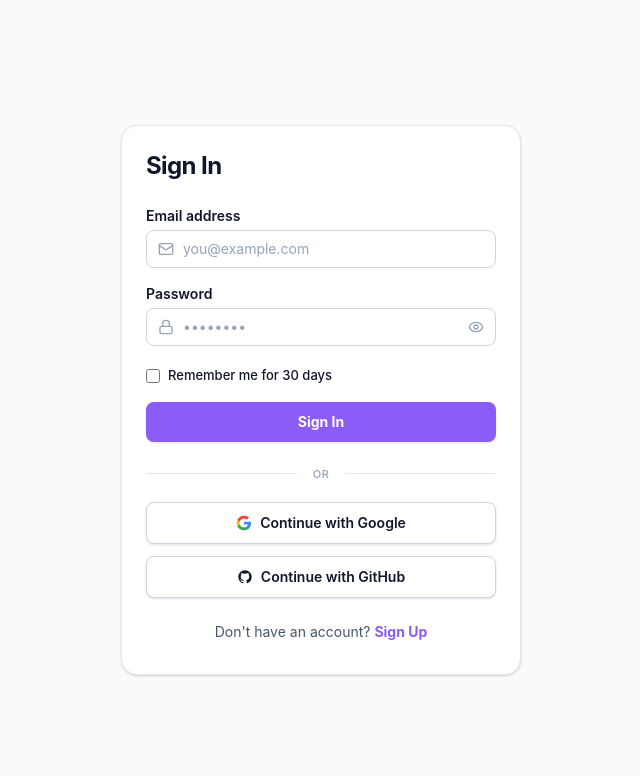
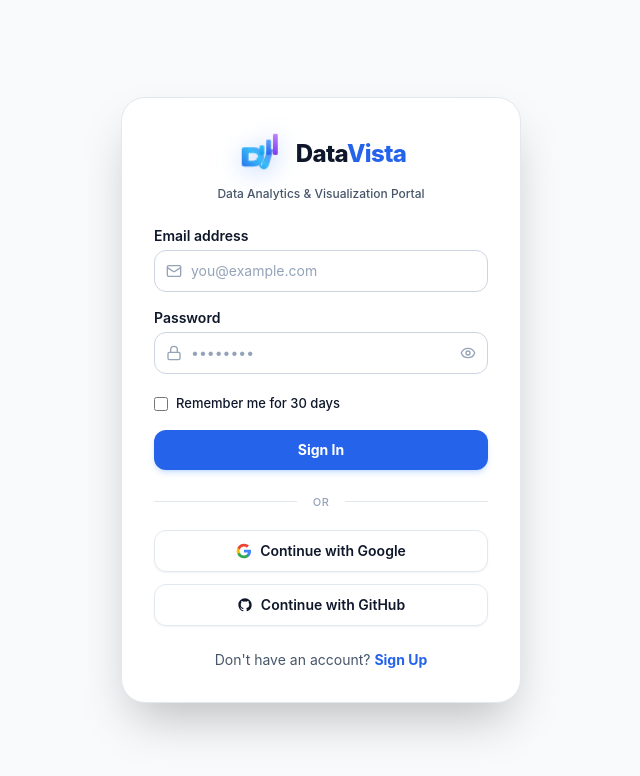
Before and after one commit to tanaydas-mopo/DataVista, a React (Vite) app: page /login in a window 1280 px wide. Shown: the top 776 px of the page, without its empty margins (319-959 px from the left). Built offline with nearby package versions, Linux system fonts and the light colour scheme; no server answers.

Commit message:
Replace old logo with new animated Dynamic DV Data Peak Logo mark across Sidebar, AppShell, UploadDataset, and Login screen

```diff
--- /dev/null
+++ b/src/components/ui/DataVistaLogo.tsx
@@ -0,0 +1,145 @@
+interface DataVistaLogoProps {
+  size?: "sm" | "md" | "lg" | "xl";
+  showText?: boolean;
+  animate?: boolean;
+  className?: string;
+}
+
+export function DataVistaLogo({
+  size = "md",
+  showText = true,
+  animate = true,
+  className = "",
+}: DataVistaLogoProps) {
+  // Dimension map
+  const sizeMap = {
+    sm: { icon: 28, font: "text-lg", gap: "gap-2" },
+    md: { icon: 36, font: "text-xl", gap: "gap-2.5" },
+    lg: { icon: 48, font: "text-2xl", gap: "gap-3" },
+    xl: { icon: 64, font: "text-4xl", gap: "gap-4" },
+  };
+
+  const currentSize = sizeMap[size];
+
+  return (
+    <div className={`inline-flex items-center ${currentSize.gap} ${className}`}>
+      {/* Dynamic DV Data Peak Animated SVG Icon */}
+      <svg
+        width={currentSize.icon}
+        height={currentSize.icon}
+        viewBox="0 0 100 100"
+        fill="none"
+        xmlns="http://www.w3.org/2000/svg"
+        className="shrink-0 drop-shadow-[0_4px_12px_rgba(59,130,246,0.35)]"
+      >
+        <defs>
+          {/* Main DV Gradient */}
+          <linearGradient id="dvBlueCyanGrad" x1="10" y1="90" x2="80" y2="20" gradientUnits="userSpaceOnUse">
+            <stop offset="0%" stopColor="#2563EB" />
+            <stop offset="50%" stopColor="#38BDF8" />
+            <stop offset="100%" stopColor="#8B5CF6" />
+          </linearGradient>
+
+          {/* Bar 1 Gradient */}
+          <linearGradient id="barGrad1" x1="0" y1="1" x2="0" y2="0">
+            <stop offset="0%" stopColor="#0EA5E9" />
+            <stop offset="100%" stopColor="#38BDF8" />
+          </linearGradient>
+
+          {/* Bar 2 Gradient */}
+          <linearGradient id="barGrad2" x1="0" y1="1" x2="0" y2="0">
+            <stop offset="0%" stopColor="#2563EB" />
+            <stop offset="100%" stopColor="#60A5FA" />
+          </linearGradient>
+
+          {/* Bar 3 Gradient */}
+          <linearGradient id="barGrad3" x1="0" y1="1" x2="0" y2="0">
+            <stop offset="0%" stopColor="#7C3AED" />
+            <stop offset="100%" stopColor="#C084FC" />
+          </linearGradient>
+        </defs>
+
+        <style>{`
+          @keyframes dvPopIn {
+            0% { transform: scale(0.85); opacity: 0; }
+            100% { transform: scale(1); opacity: 1; }
+          }
+          @keyframes barRise1 {
+            0% { transform: scaleY(0); transform-origin: bottom; opacity: 0; }
+            100% { transform: scaleY(1); transform-origin: bottom; opacity: 1; }
+          }
+          .animate-dv-mark {
+            ${animate ? "animation: dvPopIn 0.5s cubic-bezier(0.16, 1, 0.3, 1) forwards;" : ""}
+          }
+          .animate-bar-1 {
+            ${animate ? "animation: barRise1 0.6s cubic-bezier(0.16, 1, 0.3, 1) 0.15s forwards; transform-origin: 52px 50px;" : ""}
+          }
+          .animate-bar-2 {
+            ${animate ? "animation: barRise1 0.6s cubic-bezier(0.16, 1, 0.3, 1) 0.3s forwards; transform-origin: 67px 50px;" : ""}
+          }
+          .animate-bar-3 {
+            ${animate ? "animation: barRise1 0.6s cubic-bezier(0.16, 1, 0.3, 1) 0.45s forwards; transform-origin: 82px 50px;" : ""}
+          }
+        `}</style>
+
+        <g className="animate-dv-mark">
+          {/* Letter D */}
+          <path
+            d="M 12 40 C 12 36, 16 36, 22 36 L 36 36 C 50 36, 58 44, 58 56 C 58 68, 50 76, 36 76 L 22 76 C 16 76, 12 76, 12 72 Z M 26 48 L 26 64 L 35 64 C 42 64, 46 61, 46 56 C 46 51, 42 48, 35 48 Z"
+            fill="url(#dvBlueCyanGrad)"
+          />
+
+          {/* Letter V */}
+          <path
+            d="M 52 76 L 66 40 L 78 40 L 68 74 C 66 79, 62 82, 58 82 C 54 82, 50 79, 48 74 L 42 58 L 51 58 Z"
+            fill="url(#dvBlueCyanGrad)"
+          />
+
+          {/* Rising Bar Chart Peak 1 (Short - Cyan) */}
+          <rect
+            x="49"
+            y="32"
+            width="10"
+            height="20"
+            rx="3"
+            fill="url(#barGrad1)"
+            className="animate-bar-1"
+          />
+
+          {/* Rising Bar Chart Peak 2 (Medium - Blue) */}
+          <rect
+            x="63"
+            y="20"
+            width="10"
+            height="32"
+            rx="3"
+            fill="url(#barGrad2)"
+            className="animate-bar-2"
+          />
+
+          {/* Rising Bar Chart Peak 3 (Tall - Violet) */}
+          <rect
+            x="77"
+            y="8"
+            width="10"
+            height="44"
+            rx="3"
+            fill="url(#barGrad3)"
+            className="animate-bar-3"
+          />
+        </g>
+      </svg>
+
+      {/* Brand Text */}
+      {showText && (
+        <span
+          className={`font-extrabold tracking-tight text-textPrimary ${currentSize.font} ${
+            animate ? "animate-in fade-in duration-500" : ""
+          }`}
+        >
+          Data<span className="text-primary">Vista</span>
+        </span>
+      )}
+    </div>
+  );
+}
--- a/src/pages/Login.tsx
+++ b/src/pages/Login.tsx
@@ -2,6 +2,7 @@ import { useState } from 'react';
 import { Link, useNavigate } from 'react-router-dom';
 import { supabase } from '../lib/supabase';
 import { Mail, Lock, AlertCircle, Eye, EyeOff } from 'lucide-react';
+import { DataVistaLogo } from '../components/ui/DataVistaLogo';
 
 export function Login() {
   const navigate = useNavigate();
@@ -49,12 +50,14 @@ export function Login() {
 
   return (
     <div className="flex min-h-screen items-center justify-center bg-appBackground p-4 font-sans">
-      <div className="w-full max-w-[400px] overflow-hidden rounded-2xl bg-surface shadow-card border border-border">
-        <div className="p-6 pb-8">
-          <div className="mb-6">
-            <h1 className="text-2xl font-bold tracking-tight text-textPrimary">
-              Sign In
-            </h1>
+      <div className="w-full max-w-[400px] overflow-hidden rounded-3xl bg-surface shadow-2xl border border-border">
+        <div className="p-8">
+          {/* Animated DV Logo Header */}
+          <div className="mb-6 flex flex-col items-center justify-center text-center">
+            <DataVistaLogo size="lg" animate={true} />
+            <p className="text-xs text-textSecondary mt-2 font-medium">
+              Data Analytics & Visualization Portal
+            </p>
           </div>
 
           <form onSubmit={handleLogin} className="space-y-4">
@@ -81,7 +84,7 @@ export function Login() {
                   type="email"
                   value={email}
                   onChange={(e) => setEmail(e.target.value)}
-                  className="block w-full rounded-lg border border-borderStrong bg-surface p-2 pl-9 text-sm text-textPrimary placeholder:text-textMuted focus:border-purple focus:outline-none focus:ring-1 focus:ring-purple transition-colors"
+                  className="block w-full rounded-xl border border-borderStrong bg-surface p-2.5 pl-9 text-sm text-textPrimary placeholder:text-textMuted focus:border-primary focus:outline-none focus:ring-1 focus:ring-primary transition-colors"
                   placeholder="you@example.com"
                   required
                 />
@@ -104,7 +107,7 @@ export function Login() {
                   type={showPassword ? "text" : "password"}
                   value={password}
                   onChange={(e) => setPassword(e.target.value)}
-                  className="block w-full rounded-lg border border-borderStrong bg-surface p-2 pl-9 pr-9 text-sm text-textPrimary placeholder:text-textMuted focus:border-purple focus:outline-none focus:ring-1 focus:ring-purple transition-colors"
+                  className="block w-full rounded-xl border border-borderStrong bg-surface p-2.5 pl-9 pr-9 text-sm text-textPrimary placeholder:text-textMuted focus:border-primary focus:outline-none focus:ring-1 focus:ring-primary transition-colors"
                   placeholder="••••••••"
                   required
                 />
@@ -128,7 +131,7 @@ export function Login() {
                   type="checkbox"
                   checked={rememberMe}
                   onChange={(e) => setRememberMe(e.target.checked)}
-                  className="h-3.5 w-3.5 rounded border-borderStrong text-purple focus:ring-purple cursor-pointer accent-purple"
+                  className="h-3.5 w-3.5 rounded border-borderStrong text-primary focus:ring-primary cursor-pointer accent-primary"
                 />
                 <span className="text-[13px] text-textPrimary font-medium">Remember me for 30 days</span>
               </label>
@@ -137,7 +140,7 @@ export function Login() {
             <button
               type="submit"
               disabled={loading}
-              className="group relative flex w-full justify-center rounded-lg bg-purple p-2.5 text-sm font-bold text-white transition-all hover:bg-opacity-90 focus:outline-none focus:ring-2 focus:ring-purple focus:ring-offset-2 focus:ring-offset-appBackground disabled:cursor-not-allowed disabled:opacity-70 mt-2 shadow-sm"
+              className="group relative flex w-full justify-center rounded-xl bg-primary p-2.5 text-sm font-bold text-white transition-all hover:bg-primary-hover focus:outline-none focus:ring-2 focus:ring-primary focus:ring-offset-2 focus:ring-offset-appBackground disabled:cursor-not-allowed disabled:opacity-70 mt-2 shadow-md shadow-blue-500/20 active:scale-95 cursor-pointer"
             >
               {loading ? (
                 <div className="h-5 w-5 animate-spin rounded-full border-2 border-white border-t-transparent" />
@@ -162,7 +165,7 @@ export function Login() {
             <button
               onClick={handleGoogleLogin}
               type="button"
-              className="flex w-full items-center justify-center gap-2 rounded-lg border border-borderStrong bg-surface p-2.5 text-sm font-semibold text-textPrimary transition-all hover:bg-slate-50 dark:hover:bg-sidebarElevated focus:outline-none focus:ring-2 focus:ring-borderStrong focus:ring-offset-2 focus:ring-offset-appBackground shadow-sm"
+              className="flex w-full items-center justify-center gap-2 rounded-xl border border-border bg-surface p-2.5 text-sm font-semibold text-textPrimary transition-all hover:bg-primary-soft/30 focus:outline-none focus:ring-2 focus:ring-borderStrong focus:ring-offset-2 focus:ring-offset-appBackground shadow-xs cursor-pointer"
             >
               <svg className="h-4 w-4" viewBox="0 0 24 24">
                 <path
@@ -189,7 +192,7 @@ export function Login() {
             <button
               onClick={handleGithubLogin}
               type="button"
-              className="flex w-full items-center justify-center gap-2 rounded-lg border border-borderStrong bg-surface p-2.5 text-sm font-semibold text-textPrimary transition-all hover:bg-slate-50 dark:hover:bg-sidebarElevated focus:outline-none focus:ring-2 focus:ring-borderStrong focus:ring-offset-2 focus:ring-offset-appBackground shadow-sm"
+              className="flex w-full items-center justify-center gap-2 rounded-xl border border-border bg-surface p-2.5 text-sm font-semibold text-textPrimary transition-all hover:bg-primary-soft/30 focus:outline-none focus:ring-2 focus:ring-borderStrong focus:ring-offset-2 focus:ring-offset-appBackground shadow-xs cursor-pointer"
             >
               <svg className="h-4 w-4" fill="currentColor" viewBox="0 0 24 24" aria-hidden="true">
                 <path fillRule="evenodd" d="M12 2C6.477 2 2 6.484 2 12.017c0 4.425 2.865 8.18 6.839 9.504.5.092.682-.217.682-.483 0-.237-.008-.868-.013-1.703-2.782.605-3.369-1.343-3.369-1.343-.454-1.158-1.11-1.466-1.11-1.466-.908-.62.069-.608.069-.608 1.003.07 1.531 1.032 1.531 1.032.892 1.53 2.341 1.088 2.91.832.092-.647.35-1.088.636-1.338-2.22-.253-4.555-1.113-4.555-4.951 0-1.093.39-1.988 1.029-2.688-.103-.253-.446-1.272.098-2.65 0 0 .84-.27 2.75 1.026A9.564 9.564 0 0112 6.844c.85.004 1.705.115 2.504.337 1.909-1.296 2.747-1.027 2.747-1.027.546 1.379.202 2.398.1 2.651.64.7 1.028 1.595 1.028 2.688 0 3.848-2.339 4.695-4.566 4.943.359.309.678.92.678 1.855 0 1.338-.012 2.419-.012 2.747 0 .268.18.58.688.482A10.019 10.019 0 0022 12.017C22 6.484 17.522 2 12 2z" clipRule="evenodd" />
@@ -202,7 +205,7 @@ export function Login() {
             Don't have an account?{' '}
             <Link
               to="/signup"
-              className="font-bold text-purple transition-colors hover:underline"
+              className="font-bold text-primary transition-colors hover:underline"
             >
               Sign Up
             </Link>
```
Also changed, not shown: src/components/app-shell/AppShell.tsx (+3 -10 lines), src/components/app-shell/Sidebar.tsx (+5 -11 lines), src/pages/UploadDataset.tsx (+2 -12 lines).
